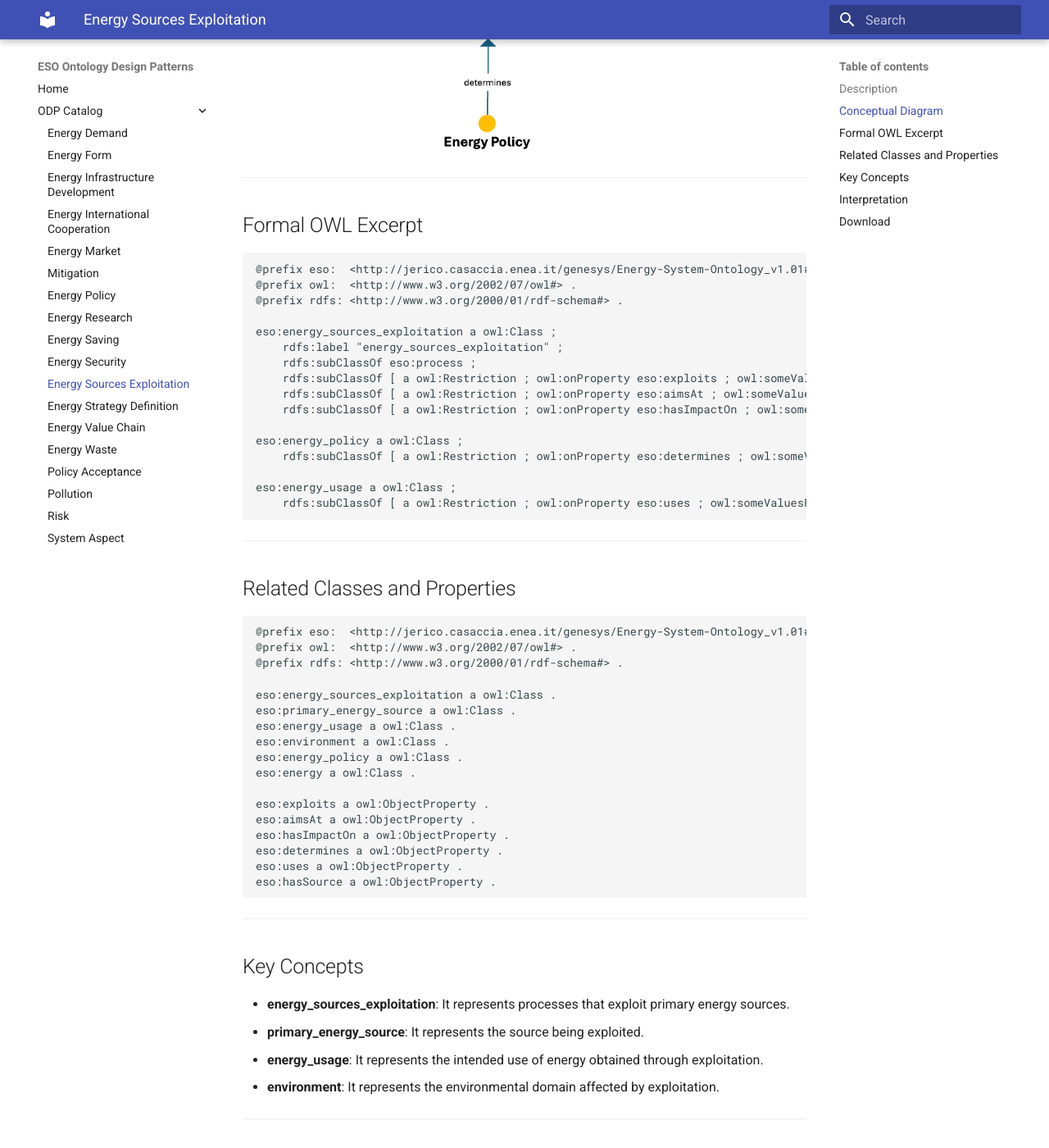
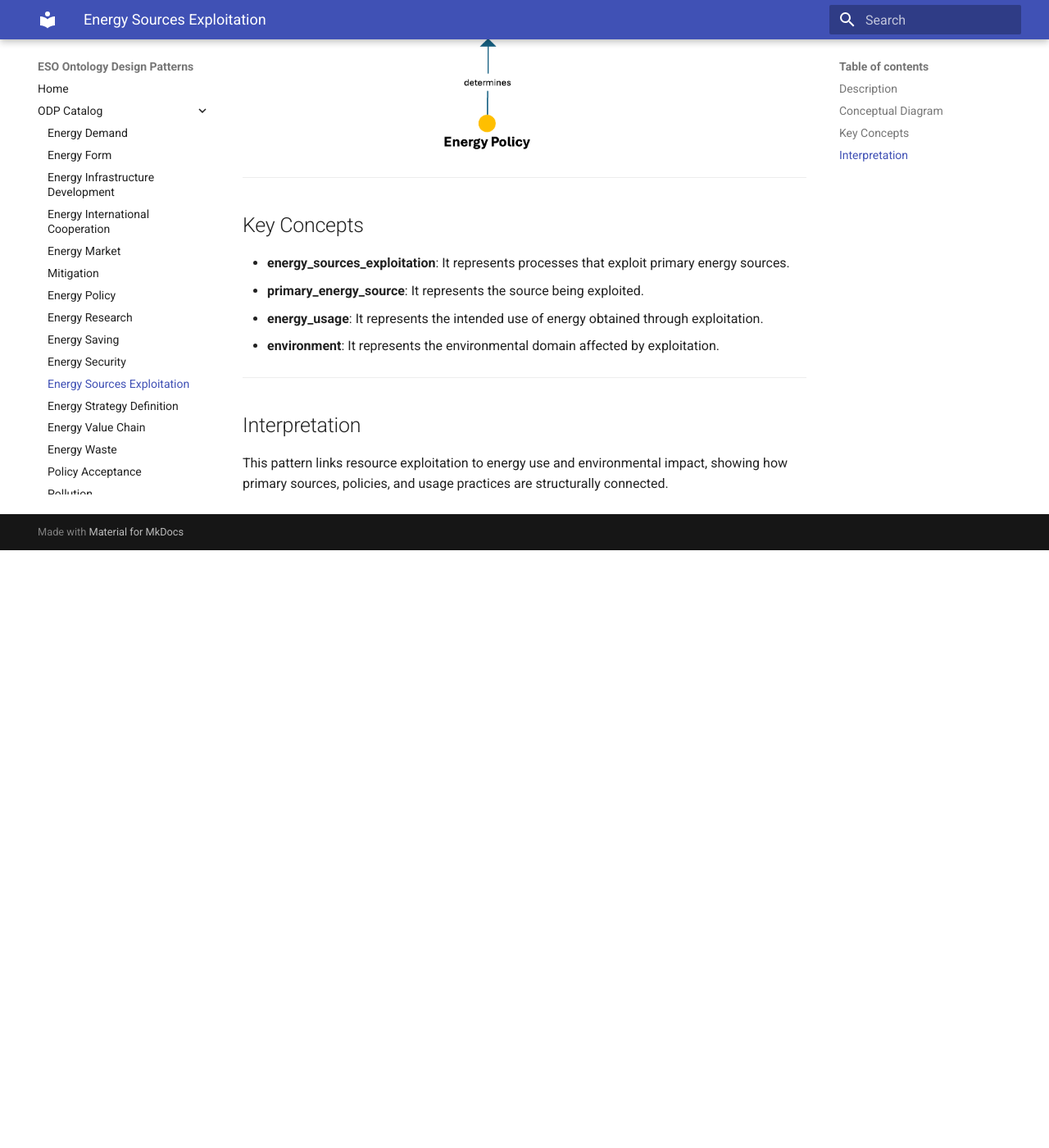
Before and after one commit to AntonioDeNicola/eso-odp-site, an MkDocs documentation site: the page built from docs/odp/energy-sources-exploitation.md, in a window 1280 px wide and 1400 px high, scrolled down 740 px. Shown: the whole window at 82% size. Built offline with MkDocs 1.6.1 and Material for MkDocs 9.7.7, drawn with Linux system fonts in a browser that asks for light colours; after the commit the page ends 1411 px from its top, so only the background shows below that.

Commit message:
Update energy-sources-exploitation.md

````diff
--- a/docs/odp/energy-sources-exploitation.md
+++ b/docs/odp/energy-sources-exploitation.md
@@ -12,53 +12,6 @@ This pattern provides a structured semantic representation that can be reused ac
 
 ---
 
-## Formal OWL Excerpt
-
-```turtle
-@prefix eso:  <http://jerico.casaccia.enea.it/genesys/Energy-System-Ontology_v1.01#> .
-@prefix owl:  <http://www.w3.org/2002/07/owl#> .
-@prefix rdfs: <http://www.w3.org/2000/01/rdf-schema#> .
-
-eso:energy_sources_exploitation a owl:Class ;
-    rdfs:label "energy_sources_exploitation" ;
-    rdfs:subClassOf eso:process ;
-    rdfs:subClassOf [ a owl:Restriction ; owl:onProperty eso:exploits ; owl:someValuesFrom eso:primary_energy_source ] ;
-    rdfs:subClassOf [ a owl:Restriction ; owl:onProperty eso:aimsAt ; owl:someValuesFrom eso:energy_usage ] ;
-    rdfs:subClassOf [ a owl:Restriction ; owl:onProperty eso:hasImpactOn ; owl:someValuesFrom eso:environment ] .
-
-eso:energy_policy a owl:Class ;
-    rdfs:subClassOf [ a owl:Restriction ; owl:onProperty eso:determines ; owl:someValuesFrom eso:energy_sources_exploitation ] .
-
-eso:energy_usage a owl:Class ;
-    rdfs:subClassOf [ a owl:Restriction ; owl:onProperty eso:uses ; owl:someValuesFrom eso:energy ] .
-```
-
----
-
-## Related Classes and Properties
-
-```turtle
-@prefix eso:  <http://jerico.casaccia.enea.it/genesys/Energy-System-Ontology_v1.01#> .
-@prefix owl:  <http://www.w3.org/2002/07/owl#> .
-@prefix rdfs: <http://www.w3.org/2000/01/rdf-schema#> .
-
-eso:energy_sources_exploitation a owl:Class .
-eso:primary_energy_source a owl:Class .
-eso:energy_usage a owl:Class .
-eso:environment a owl:Class .
-eso:energy_policy a owl:Class .
-eso:energy a owl:Class .
-
-eso:exploits a owl:ObjectProperty .
-eso:aimsAt a owl:ObjectProperty .
-eso:hasImpactOn a owl:ObjectProperty .
-eso:determines a owl:ObjectProperty .
-eso:uses a owl:ObjectProperty .
-eso:hasSource a owl:ObjectProperty .
-```
-
----
-
 ## Key Concepts
 
 - **energy_sources_exploitation**: It represents processes that exploit primary energy sources.
@@ -70,8 +23,3 @@ eso:hasSource a owl:ObjectProperty .
 
 ## Interpretation
 This pattern links resource exploitation to energy use and environmental impact, showing how primary sources, policies, and usage practices are structurally connected.
-
----
-
-## Download
-- [TTL file](../assets/rdf/energy-sources-exploitation.ttl)
````
